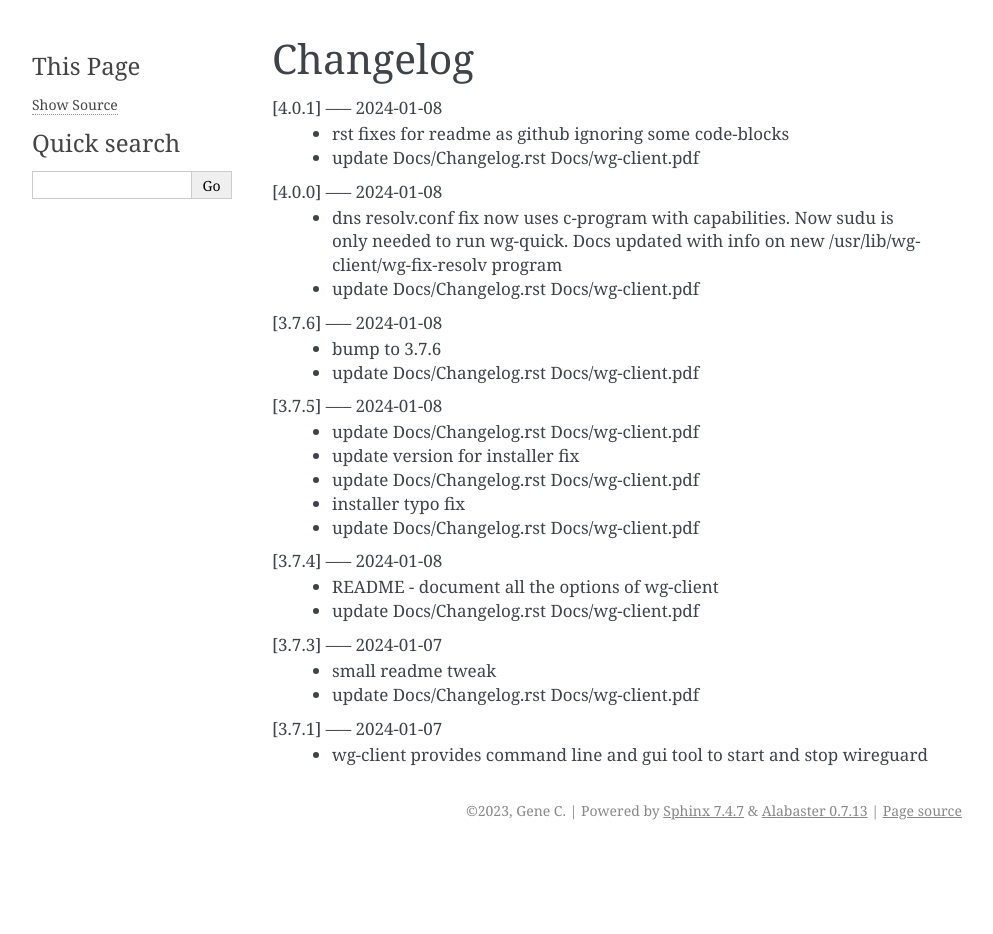
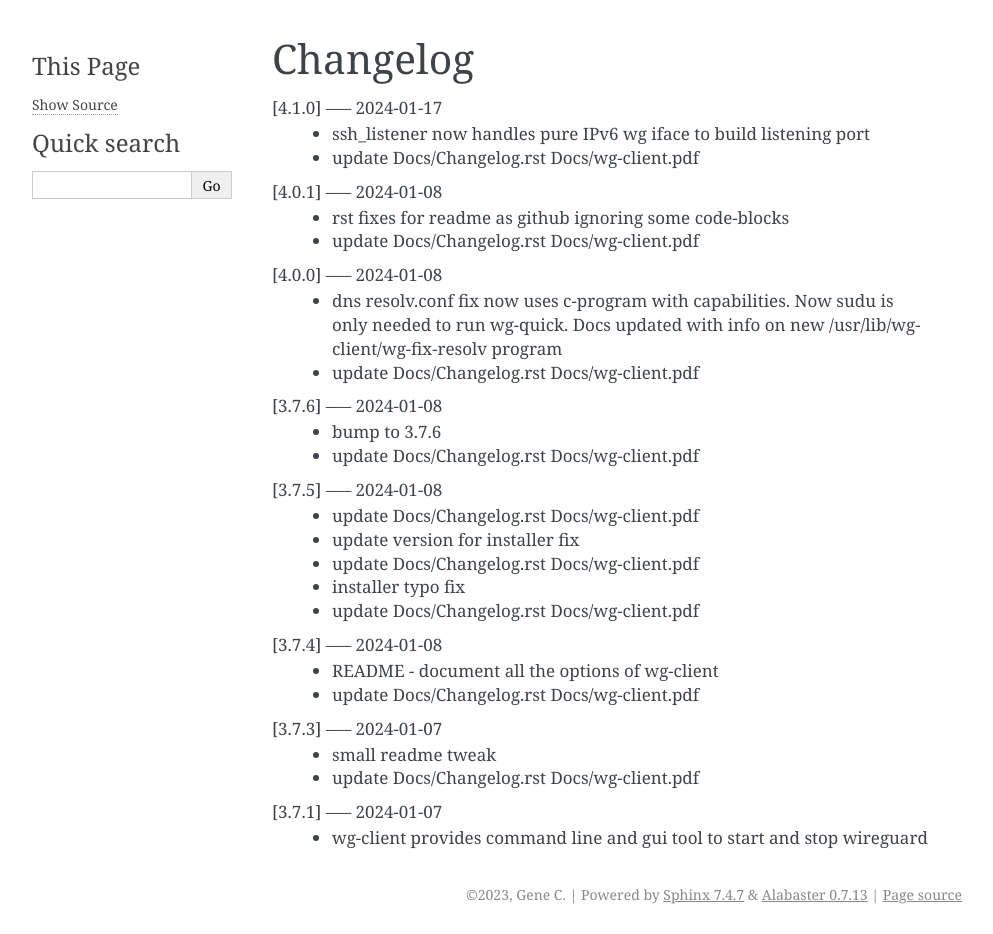
Before and after one commit to gene-git/wg-client, a Sphinx documentation site: the page built from Docs/Changelog.rst, in a window 1280 px wide. Shown: the whole page, without its empty margins (148-1141 px from the left). Built offline with Sphinx 7.4.7, drawn with Linux system fonts in a browser that asks for light colours; before the commit the page ends 900 px from its top, so only the background shows below that.

Commit message:
update Docs/Changelog.rst Docs/wg-client.pdf

```diff
--- a/Docs/Changelog.rst
+++ b/Docs/Changelog.rst
@@ -1,5 +1,9 @@
 Changelog
 =========
+
+[4.1.0] ----- 2024-01-17
+ * ssh_listener now handles pure IPv6 wg iface to build listening port
+ * update Docs/Changelog.rst Docs/wg-client.pdf
 
 [4.0.1] ----- 2024-01-08
  * rst fixes for readme as github ignoring some code-blocks
```
Also changed, not shown: 1 other file.
